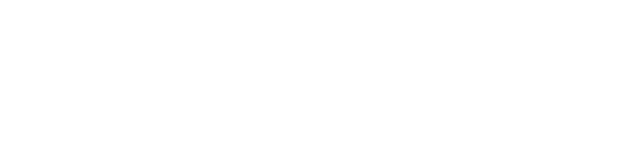
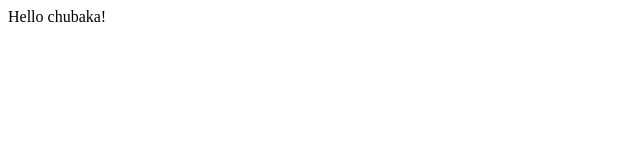
Before and after one commit to NikiforovDmitriy/Marbles, a website built with webpack: page public/index.html in a window 1280 px wide. Shown: the whole page, without its empty margins (0-640 px from the left). Built offline with nearby package versions, Linux system fonts and the light colour scheme.

Commit message:
Edit index

```diff
--- a/public/index.html
+++ b/public/index.html
@@ -5,6 +5,8 @@
         <meta name="viewport" content="width=device-width, initial-scale=1.0" />
         <title>Document</title>
     </head>
-    <body></body>
+    <body>
+        Hello chubaka!
+    </body>
     <script src="bundle.js"></script>
 </html>
```
